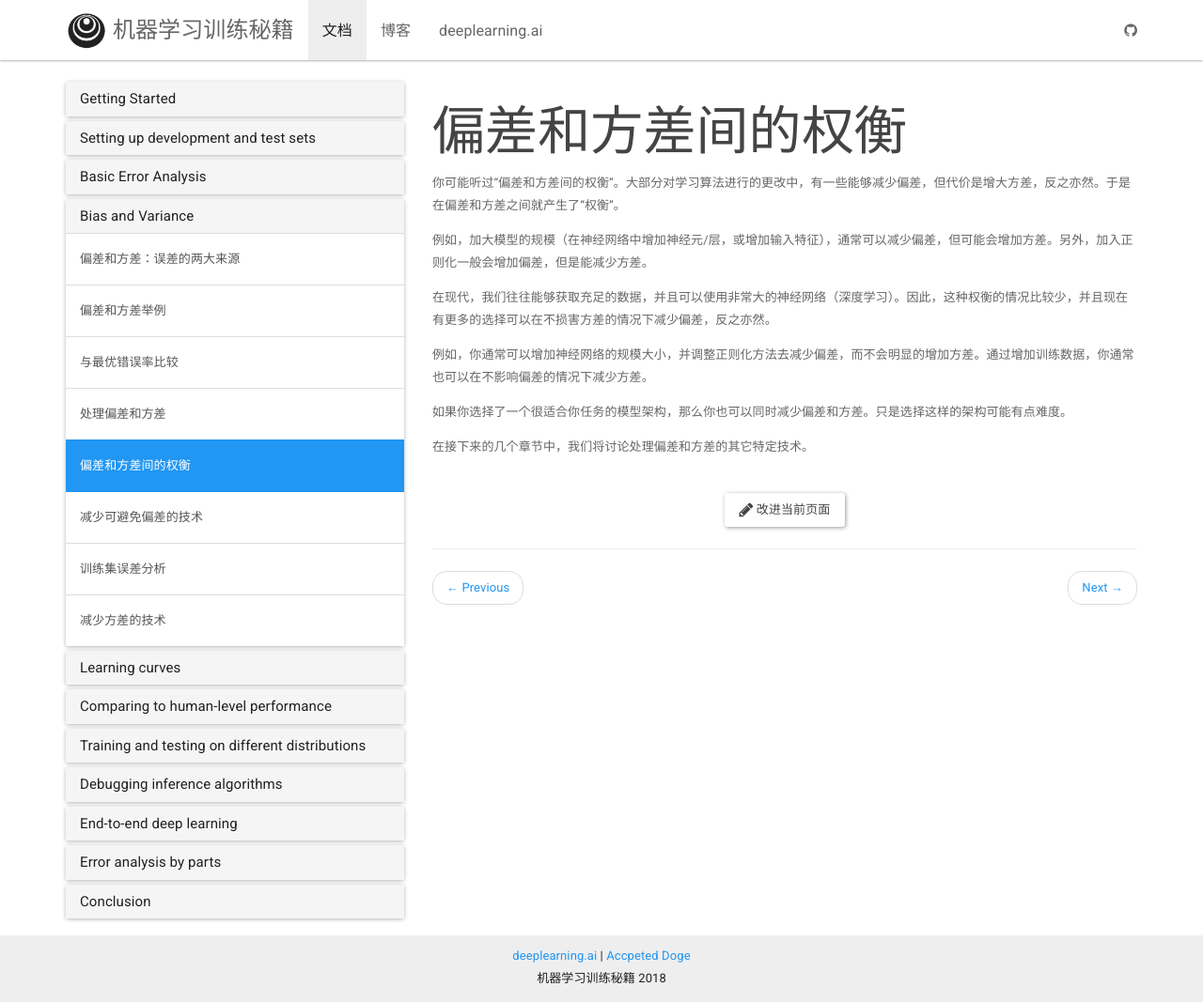
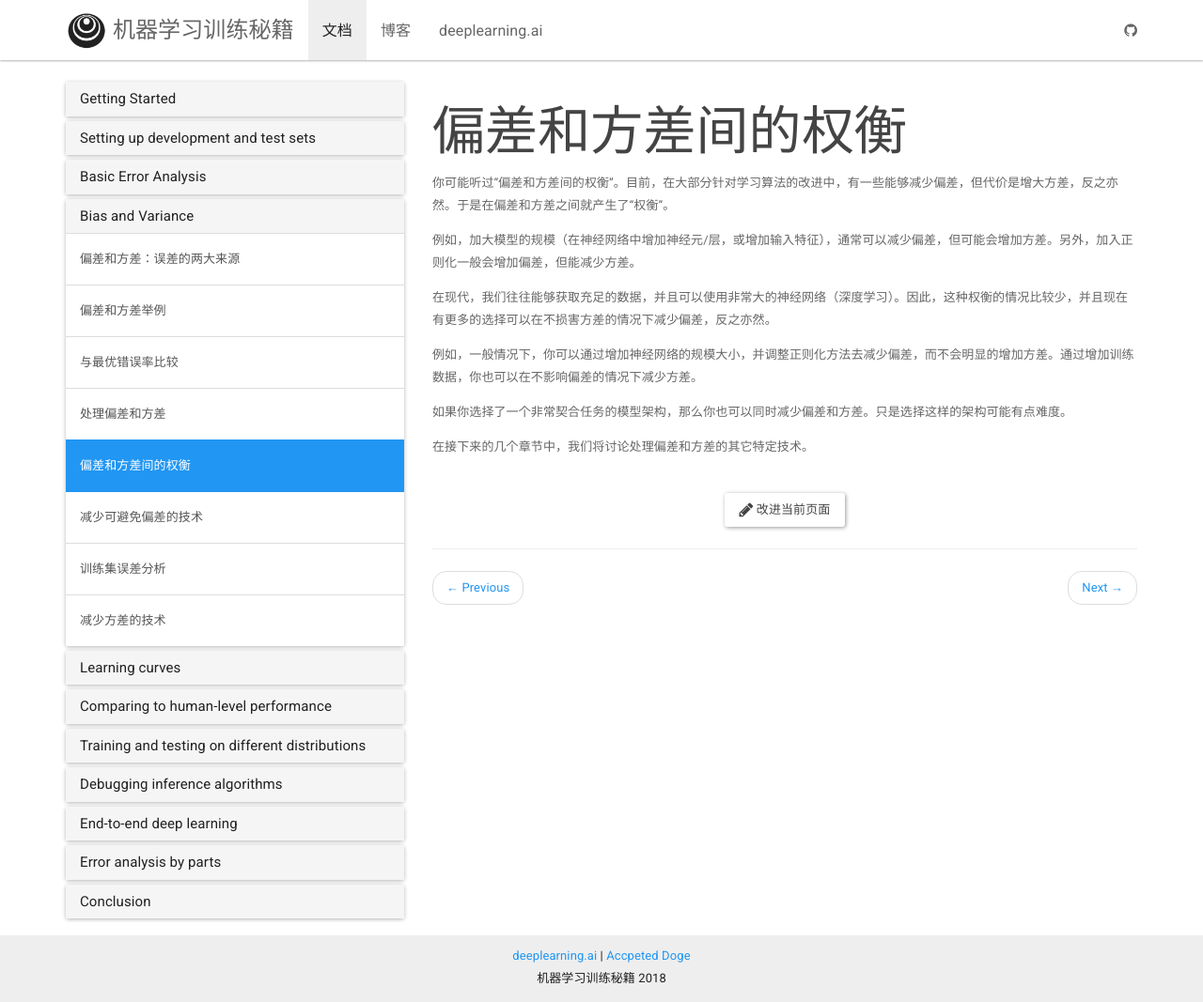
Before and after one commit to deeplearning-ai/machine-learning-yearning-cn, a Jekyll site: the page built from _docs/Bias and Variance/ch24.md, in a window 1280 px wide and 1067 px high. Shown: the whole window at 94% size. Built offline with Jekyll 4.4.1, drawn with Linux system fonts in a browser that asks for light colours; nearby versions of some CDN libraries.

Commit message:
Update ch24.md (#41)

```diff
--- a/_docs/Bias and Variance/ch24.md
+++ b/_docs/Bias and Variance/ch24.md
@@ -3,14 +3,14 @@ title: 偏差和方差间的权衡
 permalink: /docs/ch24/
 ---
 
-你可能听过“偏差和方差间的权衡”。大部分对学习算法进行的更改中，有一些能够减少偏差，但代价是增大方差，反之亦然。于是在偏差和方差之间就产生了“权衡”。
+你可能听过“偏差和方差间的权衡”。目前，在大部分针对学习算法的改进中，有一些能够减少偏差，但代价是增大方差，反之亦然。于是在偏差和方差之间就产生了“权衡”。
 
-例如，加大模型的规模（在神经网络中增加神经元/层，或增加输入特征），通常可以减少偏差，但可能会增加方差。另外，加入正则化一般会增加偏差，但是能减少方差。
+例如，加大模型的规模（在神经网络中增加神经元/层，或增加输入特征），通常可以减少偏差，但可能会增加方差。另外，加入正则化一般会增加偏差，但能减少方差。
 
 在现代，我们往往能够获取充足的数据，并且可以使用非常大的神经网络（深度学习）。因此，这种权衡的情况比较少，并且现在有更多的选择可以在不损害方差的情况下减少偏差，反之亦然。
 
-例如，你通常可以增加神经网络的规模大小，并调整正则化方法去减少偏差，而不会明显的增加方差。通过增加训练数据，你通常也可以在不影响偏差的情况下减少方差。
+例如，一般情况下，你可以通过增加神经网络的规模大小，并调整正则化方法去减少偏差，而不会明显的增加方差。通过增加训练数据，你也可以在不影响偏差的情况下减少方差。
 
-如果你选择了一个很适合你任务的模型架构，那么你也可以同时减少偏差和方差。只是选择这样的架构可能有点难度。
+如果你选择了一个非常契合任务的模型架构，那么你也可以同时减少偏差和方差。只是选择这样的架构可能有点难度。
 
 在接下来的几个章节中，我们将讨论处理偏差和方差的其它特定技术。
```
